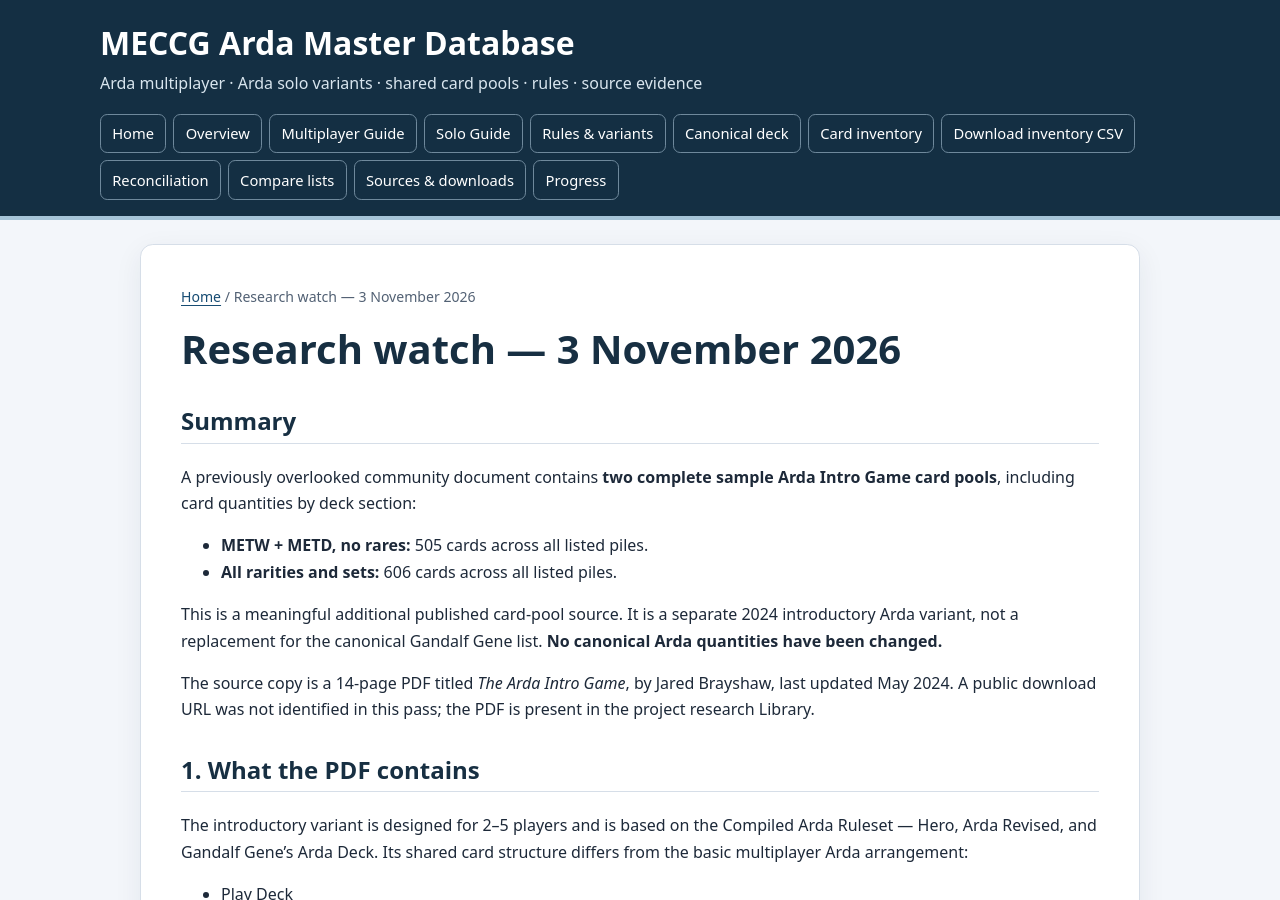
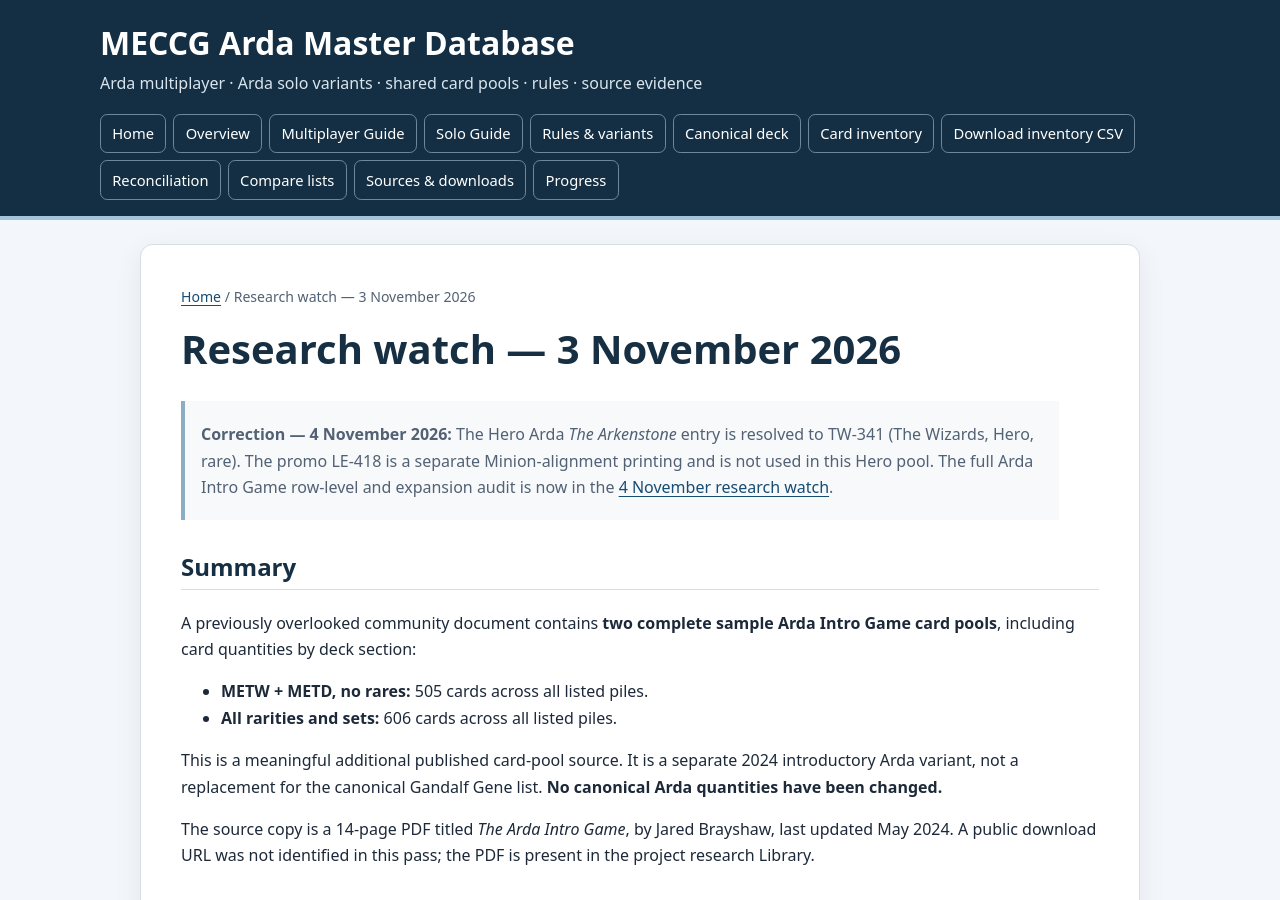
Before and after one commit to JamSpot/meccg-arda-master-database, a Jekyll site: the page built from docs/research-watch-2026-11-03.md, in a window 1280 px wide and 900 px high. Built offline with Jekyll 4.4.1, drawn with Linux system fonts in a browser that asks for light colours.

Commit message:
Correct Arkenstone printing note in 3 November watch

```diff
--- a/docs/research-watch-2026-11-03.md
+++ b/docs/research-watch-2026-11-03.md
@@ -4,6 +4,8 @@ title: Research watch — 3 November 2026
 ---
 
 # Research watch — 3 November 2026
+
+> **Correction — 4 November 2026:** The Hero Arda *The Arkenstone* entry is resolved to TW-341 (The Wizards, Hero, rare). The promo LE-418 is a separate Minion-alignment printing and is not used in this Hero pool. The full Arda Intro Game row-level and expansion audit is now in the [4 November research watch](research-watch-2026-11-04.html).
 
 ## Summary
 
```
